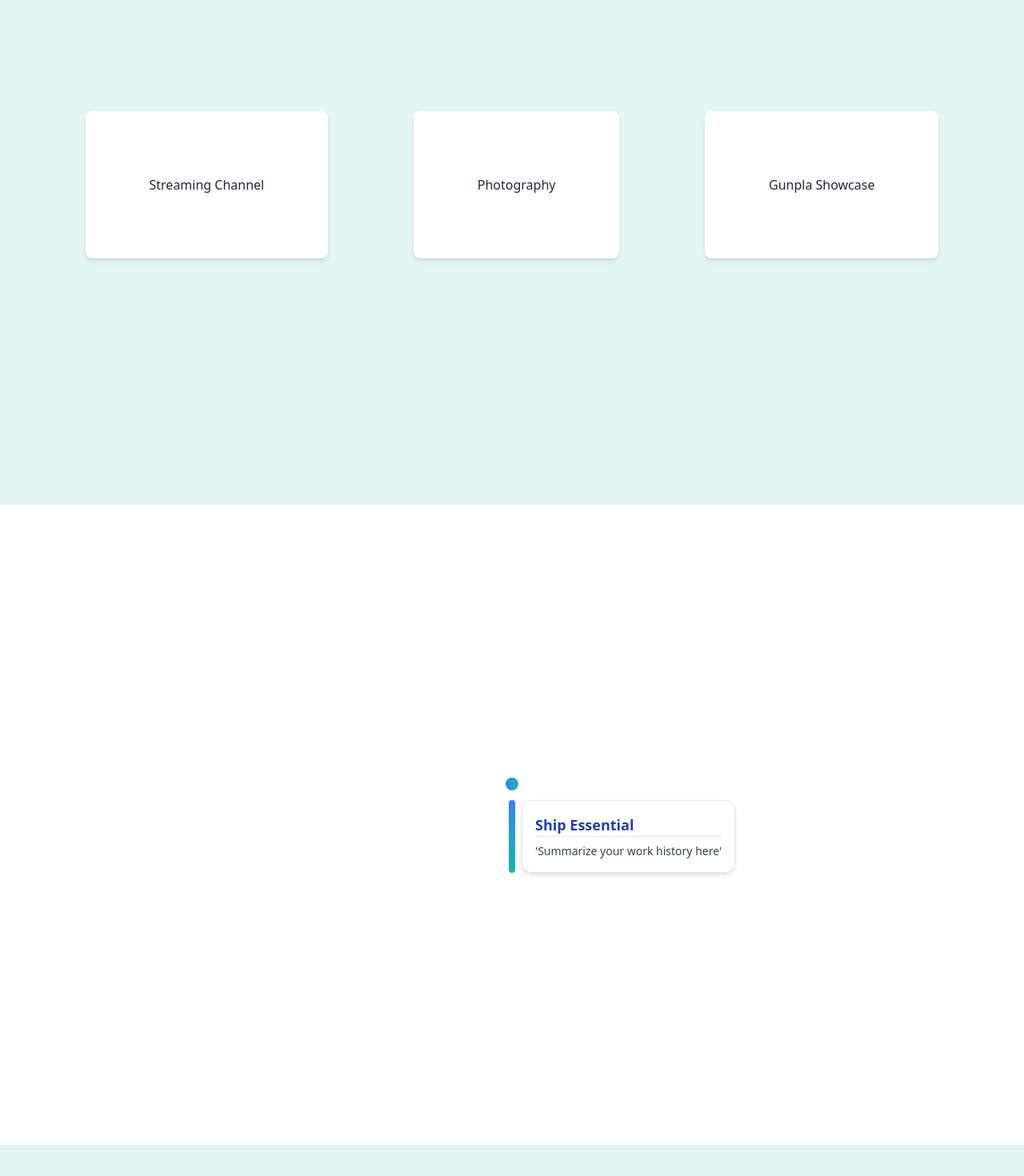
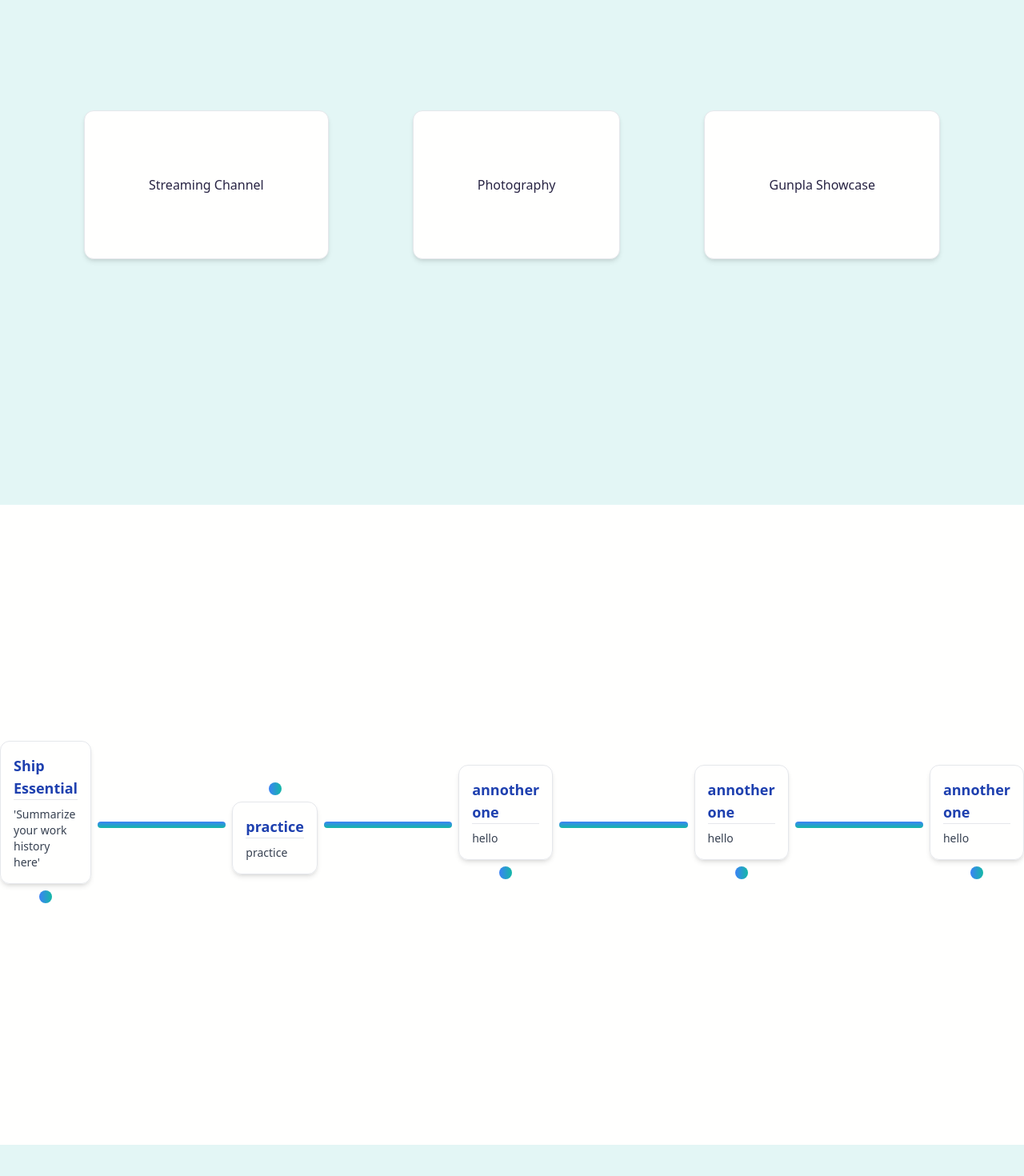
Before and after one commit to ajvee/villa-website, a React (Create React App) app in the folder front-end/: page / in a window 1280 px wide. Shown: the part 969-2439 px from the top of the page at 80% size. Built offline with nearby package versions, Linux system fonts and the light colour scheme.

Commit message:
timeline needs fixing but skeleton done

```diff
--- a/front-end/src/Components/TimeLine.js
+++ b/front-end/src/Components/TimeLine.js
@@ -1,55 +1,51 @@
 import React, { Fragment } from "react";
 
-const Timeline = ({events}) => {
-
+const Timeline = ({ events }) => {
     return (
-        <div className="flex flex-col gap-y-3 w-full my-4">
-            <Circle />
-            {events.map((event, key) => {
-  return <Fragment key={key}>
-    <div className="grid grid-cols-[1fr_auto_1fr] gap-x-2 item-center mx-auto">
-        {event.direction === 'left' ? (
+      <div className="flex items-center gap-x-2 w-full my-4 overflow-x-auto">
+        {events.map((event, key) => (
+          <Fragment key={key}>
+            <div className="flex flex-col items-center gap-y-2">
+              {event.direction === "up" ? (
                 <EventCard heading={event.heading} subHeading={event.subHeading} />
               ) : (
                 <div> </div>
-        )
-        }
-        <Pillar />
-
-        {event.direction === 'right' ? (
+              )}
+              <Circle />
+              {event.direction === "down" ? (
                 <EventCard heading={event.heading} subHeading={event.subHeading} />
               ) : (
                 <div></div>
-        )
-        }
+              )}
             </div>
-    {key < (event.length - 1) && <Circle />}
+            {key < events.length - 1 && <Pillar />}
           </Fragment>
-            })}
+        ))}
       </div>
-    )
-}
+    );
+  };
+
 
 const Circle = () => {
-    return (<div className=" bg-gradient-to-r from-blue-500 to-teal-500 rounded-full w-4 h-4 mx-auto">
-
-    </div>)
-}
+  return (
+    <div className="bg-gradient-to-r from-blue-500 to-teal-500 rounded-full w-4 h-4"></div>
+  );
+};
 
 const Pillar = () => {
-    return (<div className="bg-gradient-to-b from-blue-500  to-teal-500 rounded-t-full rounded-b-full w-2 h-full mx-auto">
+    return (
+      <div className="bg-gradient-to-b from-blue-500 to-teal-500 rounded-l-full rounded-r-full w-full h-2"></div>
+    );
+  };
 
-    </div>)
-}
 
-const EventCard = ({heading, subHeading}) => {
+const EventCard = ({ heading, subHeading }) => {
   return (
     <div className="transition duration-300 ease-in-out transform hover:-translate-y-1 hover:shadow-2xl flex flex-col gap-y-2 border shadow-md rounded-xl p-4">
       <div className="text-blue-800 font-bold text-lg border-b">{heading}</div>
       <div className="text-sm text-gray-700">{subHeading}</div>
-
-    </div>)
-}
-
+    </div>
+  );
+};
 
 export default Timeline;
--- a/front-end/src/Pages/About.js
+++ b/front-end/src/Pages/About.js
@@ -3,9 +3,9 @@ import React from "react";
 function About() {
   return (
     <div id="section-about" className="h-screen flex items-center justify-evenly bg-[#e3f6f5]">
-      <h2 className="bg-[#fffffe] p-20 rounded-lg shadow-md text-[#272343]">Streaming Channel</h2>
-      <h2 className="bg-[#fffffe] p-20 rounded-lg shadow-md text-[#272343]">Photography</h2>
-      <h2 className="bg-[#fffffe] p-20 rounded-lg shadow-md text-[#272343]">Gunpla Showcase</h2>
+      <h2 className="bg-[#fffffe] transition duration-300 ease-in-out transform hover:-translate-y-4 hover:shadow flex flex-col gap-y-2 border shadow-md rounded-xl p-20 text-[#272343]">Streaming Channel</h2>
+      <h2 className="bg-[#fffffe] transition duration-300 ease-in-out transform hover:-translate-y-4 hover:shadow flex flex-col gap-y-2 border shadow-md rounded-xl p-20 text-[#272343]">Photography</h2>
+      <h2 className="bg-[#fffffe] transition duration-300 ease-in-out transform hover:-translate-y-4 hover:shadow flex flex-col gap-y-2 border shadow-md rounded-xl p-20 text-[#272343]">Gunpla Showcase</h2>
     </div>
   );
 }
--- a/front-end/src/Pages/Experience.js
+++ b/front-end/src/Pages/Experience.js
@@ -6,12 +6,33 @@ function Experience() {
    {
     heading: 'Ship Essential',
     subHeading: "'Summarize your work history here'",
-    direction: 'right'
+    direction: 'up',
+   },
+   {
+    heading: 'practice',
+    subHeading:'practice',
+    direction: 'down',
+   },
+   {
+    heading: 'annother one',
+    subHeading: 'hello',
+    direction: 'up',
+   },
+   {
+    heading: 'annother one',
+    subHeading: 'hello',
+    direction: 'up',
+   },
+   {
+    heading: 'annother one',
+    subHeading: 'hello',
+    direction: 'up',
    }
   ]
   return (
-    <div id="section-experience" className=" h-screen flex items-center justify-evenly bg-[#fffffe]">
-      <Timeline events={events}/>
+
+    <div  id="section-experience" className=" h-screen flex items-center justify-evenly bg-[#fffffe]">
+    <Timeline events={events}/>
     </div>
   );
 }
```
Lines whose indentation alone changed are shown as unchanged.
